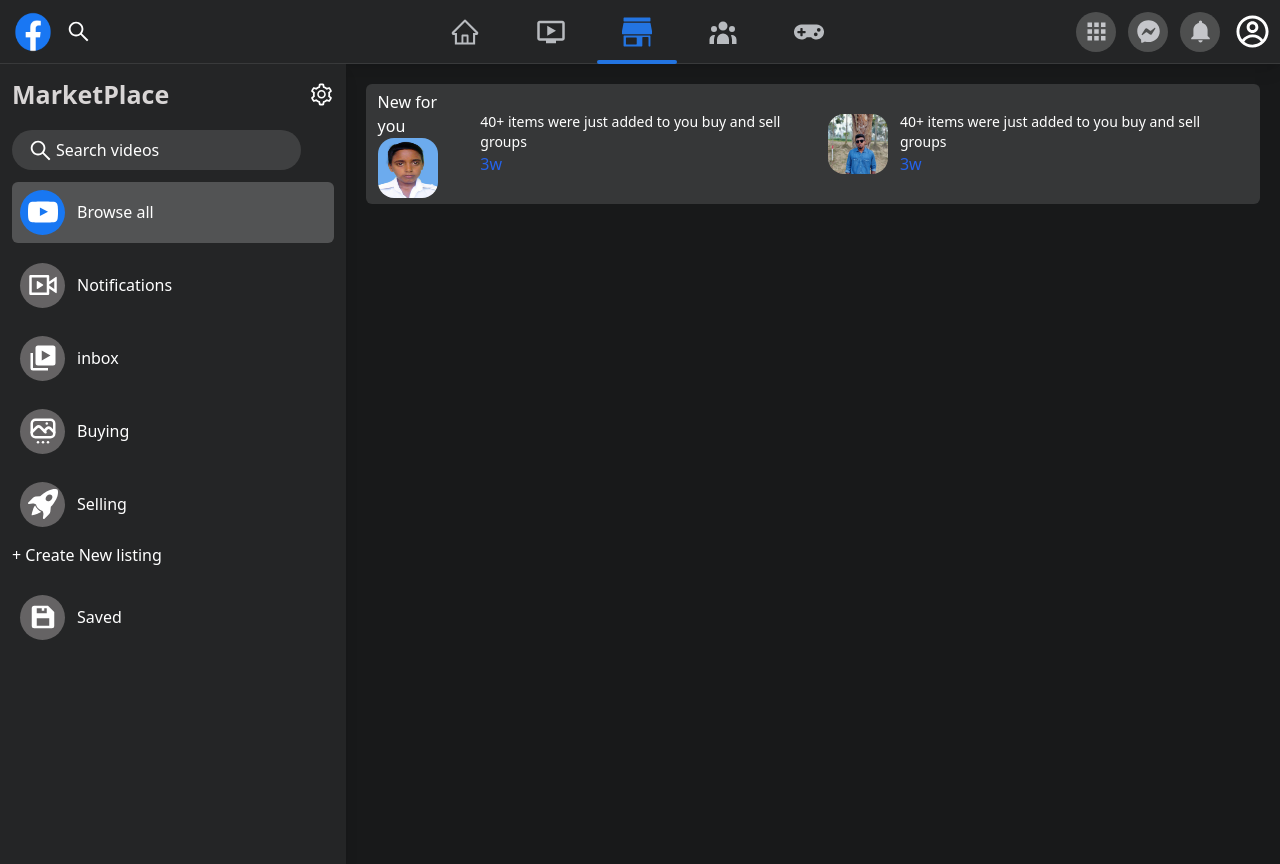
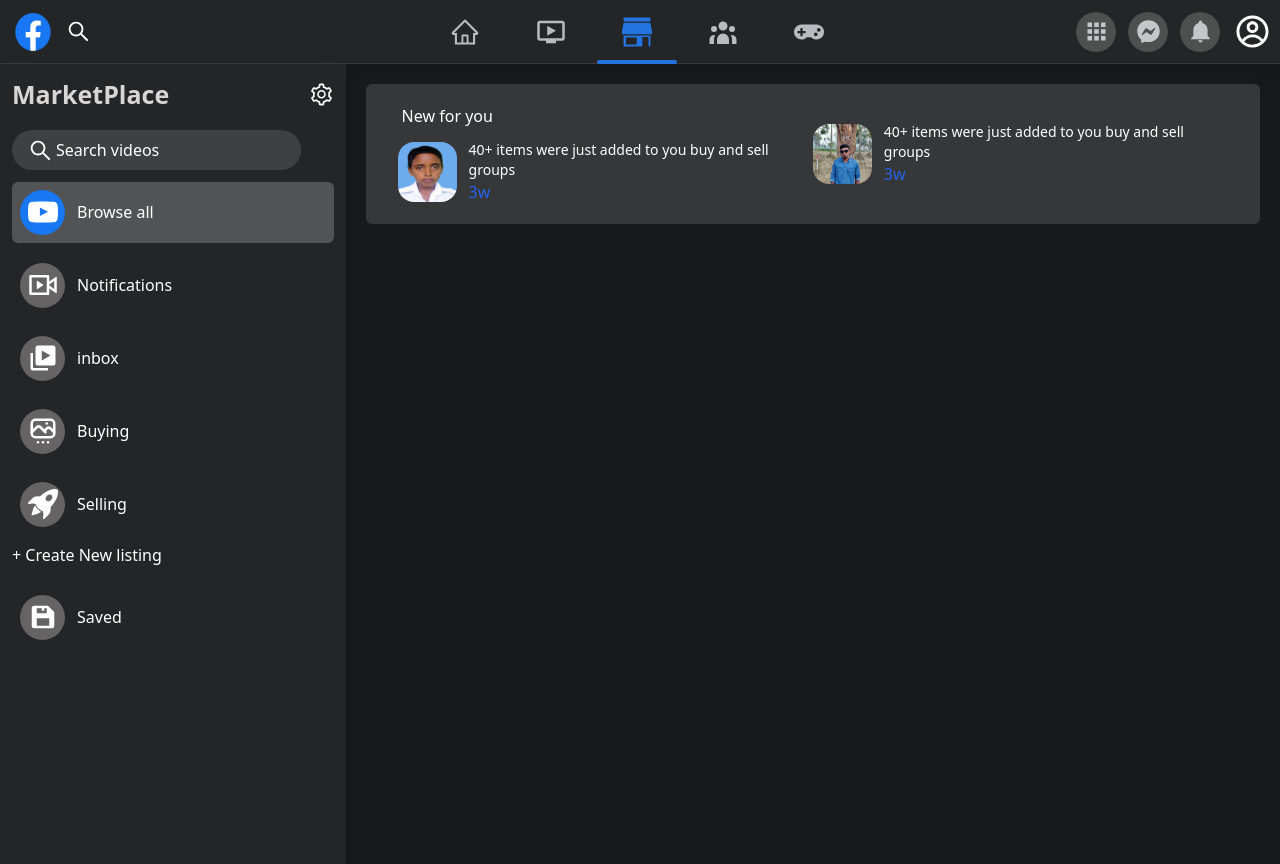
Before and after one commit to BADHON512/Facebook-clone-with-Vite, a React (Vite) app: page / in a window 1280 px wide. Both pictures are taken after a click on the element 636 px from the left and 31 px from the top of the page. Built offline with nearby package versions, Linux system fonts and the light colour scheme.

Commit message:
market add

```diff
--- a/src/App.css
+++ b/src/App.css
@@ -5,6 +5,7 @@
   padding: 0px;
   box-sizing: border-box;
 
+
 }
 
 
--- a/src/components/SideBar/MarketPlace/MarketRight.jsx
+++ b/src/components/SideBar/MarketPlace/MarketRight.jsx
@@ -1,15 +1,18 @@
-import React from 'react';
 
 const MarketRight = () => {
     return (
         <div className='p-5 w-full text-white'>
-            <div className='bg-[#ffffff21] h-[15vh] w-full rounded-md '>
+            <div className='hidden 500px:block bg-[#ffffff21] min-h-[15vh] w-full rounded-md p-5'>
 
-                <div className='h-full flex justify-between px-3 items-center'>
+                <div className='h-full flex gap-y-3 flex-col 800px:flex-row 800px:justify-between px-3 items-center'>
+
+                    <div className="flex flex-col">
+                    <h1 className="px-1 pb-3">New for you</h1>
+
                     <div className='flex gap-x-3 items-center'>
 
                   <div>
-                     <h1>New for you</h1>
+
                     <img src="/public/img/raja.jpg" alt="" className='h-[60px] w-[60px] rounded-2xl'  />
                   </div>
 
@@ -19,6 +22,8 @@
                    </div>
 
                   </div>
+                    </div>
+
 
                    <div className='flex gap-x-3 items-center'>
                     <img src="/public/img/badhon.jpg" alt="" className='h-[60px] w-[60px] rounded-2xl object-cover'  />
```
Lines whose indentation alone changed are shown as unchanged.
